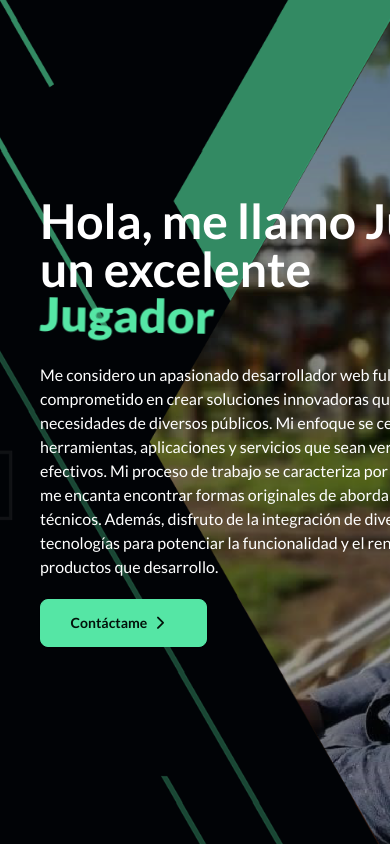
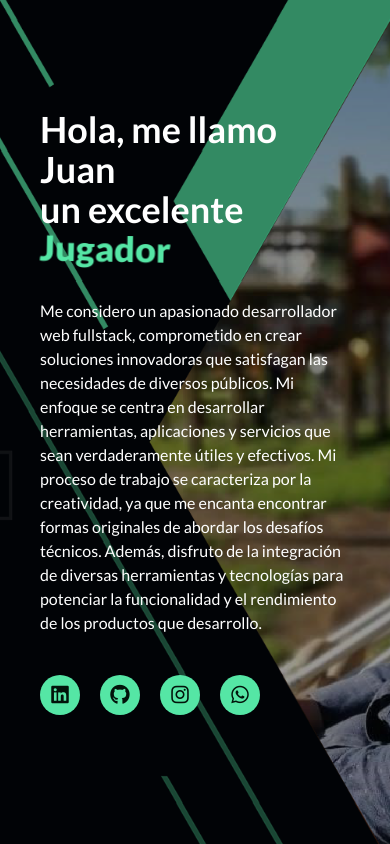
Before and after one commit to Primooo326/portfolio-v2, an Angular app: page / in a window 390 px wide. Built offline with nearby package versions, Linux system fonts and the light colour scheme.

Commit message:
responsive

```diff
--- a/src/app/pages/home/home.component.html
+++ b/src/app/pages/home/home.component.html
@@ -2,9 +2,9 @@
   <img class="h-full w-full object-cover" src="assets/img/Portada.webp" alt="">
   <div class="absolute top-0 left-0 h-full w-full flex flex-col justify-center p-10"
     style="background-color: rgba(0, 0, 0, 0.4);">
-    <div class="w-[500px]">
+    <div class="lg:w-[500px]">
 
-      <h1 class="text-5xl font-bold" style="margin-bottom: 70px;">Hola, me llamo Juan <br>un excelente
+      <h1 class="lg:text-5xl text-4xl font-bold" style="margin-bottom: 70px;">Hola, me llamo Juan <br>un excelente
         <span class="text-secondary-content block cd-headline rotate-1">
           <span class="cd-words-wrapper" style="width: 300px;">
             <b class="is-visible" [ngClass]="{'is-visible': interval == 0, 'is-hidden':interval != 0}">Desarrollador
@@ -30,8 +30,25 @@
         formas originales de abordar los desafíos técnicos. Además, disfruto de la integración de diversas herramientas
         y
         tecnologías para potenciar la funcionalidad y el rendimiento de los productos que desarrollo.</p>
-      <a href="https://wa.me/573196458411" target="_blank" class="btn btn-success mt-5 w-2/6"> Contáctame <i
-          class="fas fa-chevron-right me-3"></i></a>
+
+      <div class="flex justify-start my-5 gap-5">
+        <a href="https://www.linkedin.com/in/juan-morales-dev/" target="_blank"
+          class="bg-success text-success-content mt-5 rounded-full text-xl w-10 h-10 flex flex-col justify-center items-center">
+          <i class="fab fa-linkedin"></i></a>
+        <a href="https://github.com/Primooo326" target="_blank"
+          class="bg-success text-success-content mt-5 rounded-full text-xl w-10 h-10 flex flex-col justify-center items-center">
+          <i class="fab fa-github"></i>
+        </a>
+
+
+        <a href="https://www.instagram.com/eskato.tsx/" target="_blank"
+          class="bg-success text-success-content mt-5 rounded-full text-xl w-10 h-10 flex flex-col justify-center items-center">
+          <i class="fab fa-instagram"></i></a>
+        <a href="https://wa.me/573003709040" target="_blank"
+          class="bg-success text-success-content mt-5 rounded-full text-xl w-10 h-10 flex flex-col justify-center items-center">
+          <i class="fab fa-whatsapp"></i></a>
+
+      </div>
     </div>
   </div>
 </div>
@@ -46,7 +63,3 @@
   </div>
 
 </div>
-<!-- <div class="h-screen w-full p-10">
-  <h2 class="text-4xl font-semibold text-secondary-content text-center">Sobre mí</h2>
-
-</div> -->
```
